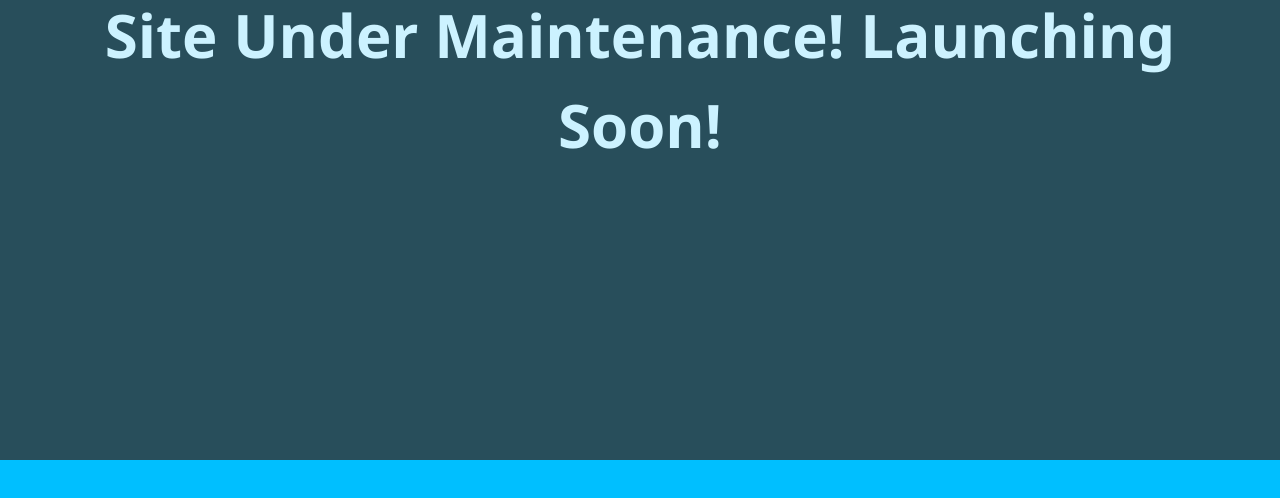
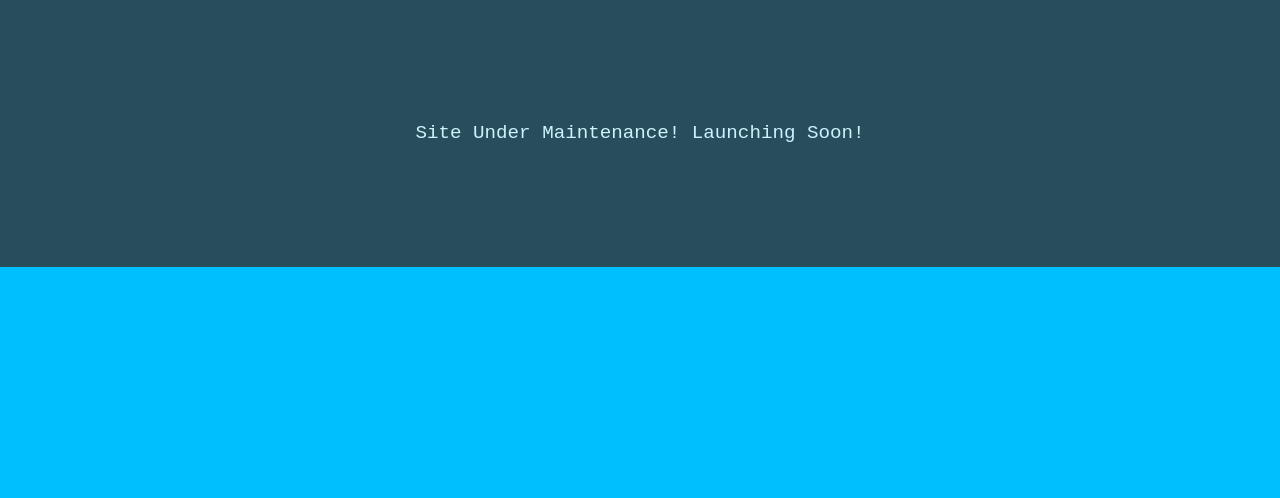
Before and after one commit to olatocode/olatocode-portfolio, a plain HTML site: page index.html in a window 1280 px wide. Drawn offline with nearby package versions, Linux system fonts and the light colour scheme.

Commit message:
Index
Update

```diff
--- a/index.html
+++ b/index.html
@@ -13,7 +13,7 @@
 
     <main>
             <article class="skill-container">
-                <h1>Site Under Maintenance! Launching Soon!</h1>
+                <p>Site Under Maintenance! Launching Soon!</p>
 
             </article>
 
```
